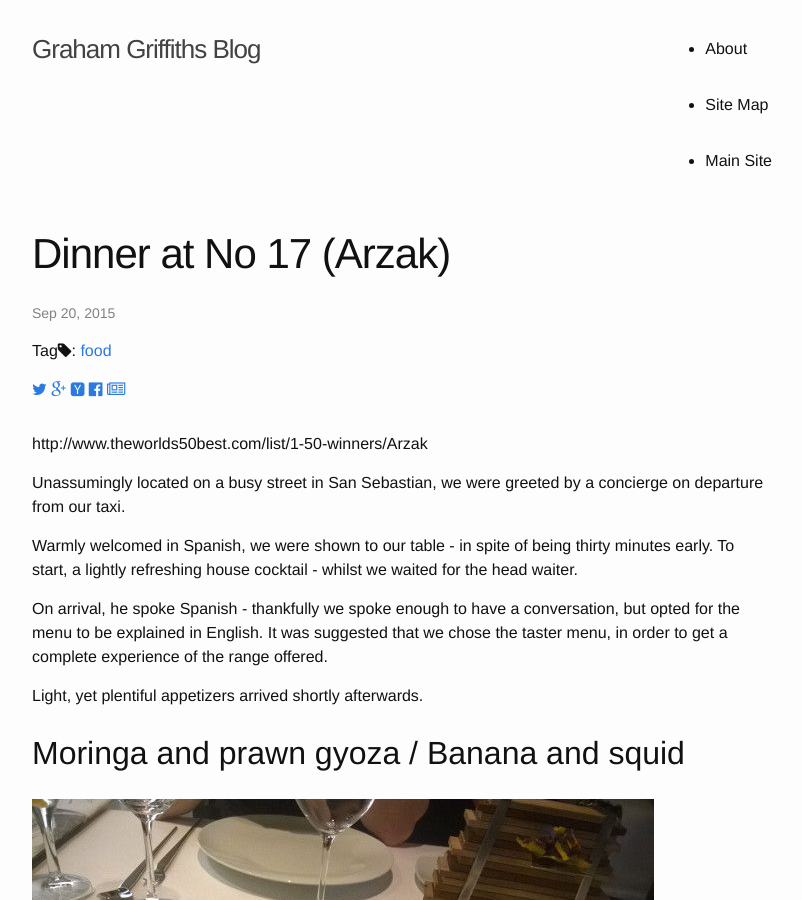
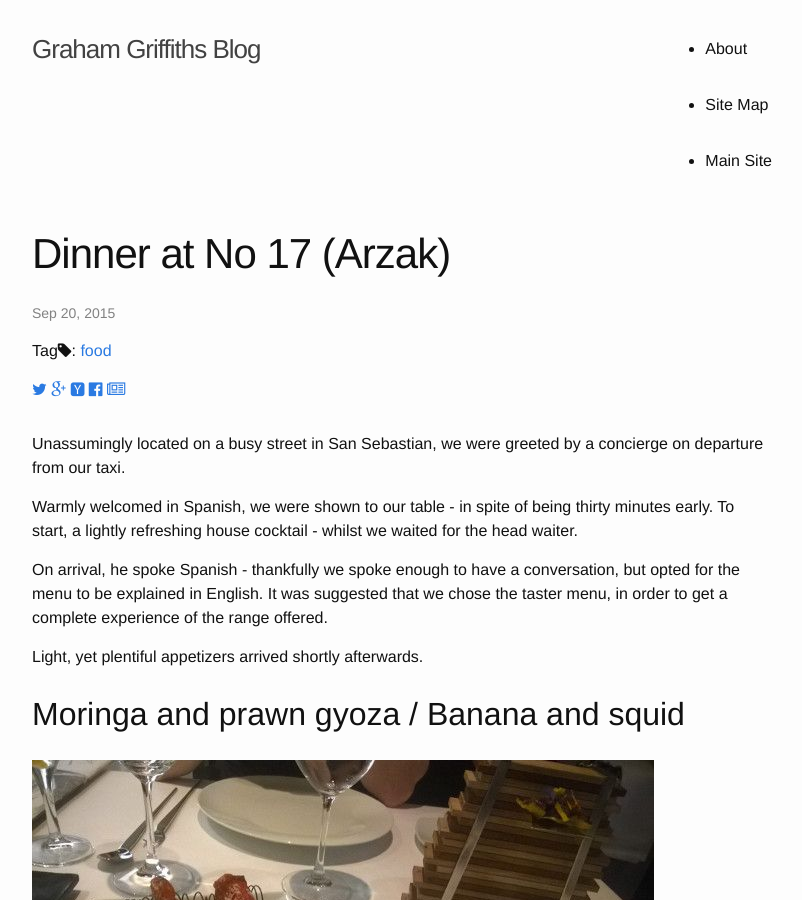
Before and after one commit to grahamrgriffiths/grahamrgriffiths.github.io, a Jekyll site: the page built from _posts/2015-09-20-dinner-at-no-17-arzak.markdown, in a window 1280 px wide and 900 px high. Shown: the whole window, without its empty margins (238-1040 px from the left). Built offline with Jekyll 4.4.1, drawn with Linux system fonts in a browser that asks for light colours; nearby versions of some CDN libraries; comment, search, counter and statistics services are not loaded; some of the changed lines change nothing that is shown.

Commit message:
Hide link for now

```diff
--- a/_posts/2015-09-20-dinner-at-no-17-arzak.markdown
+++ b/_posts/2015-09-20-dinner-at-no-17-arzak.markdown
@@ -7,11 +7,11 @@ tags: [food]
 comments: true
 ---
 
-<!--PICTURE OF MENU COVER-->
-http://www.theworlds50best.com/list/1-50-winners/Arzak
-
 Unassumingly located on a busy street in San Sebastian, we were greeted by a concierge on departure from our taxi.
 <!--more-->
+
+<!--PICTURE OF MENU COVER
+http://www.theworlds50best.com/list/1-50-winners/Arzak -->
 
 {% capture imgURL %}{{ site.baseurl }}{{ site.url }}/img/{{ page.url | | replace:'/','-' | remove_first: '-'}}/{% endcapture %}
 {% capture thumbURL %}{{imgURL}}thumbs/{% endcapture %}
```
